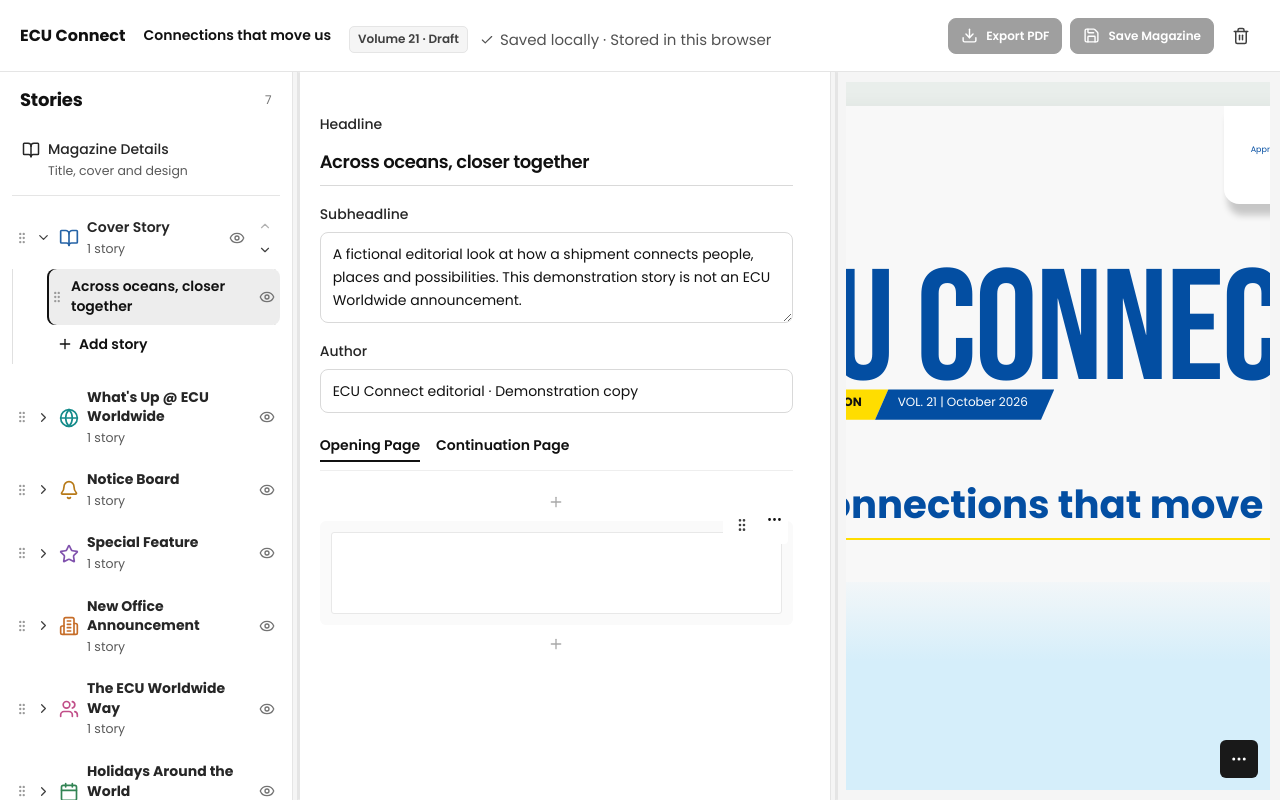
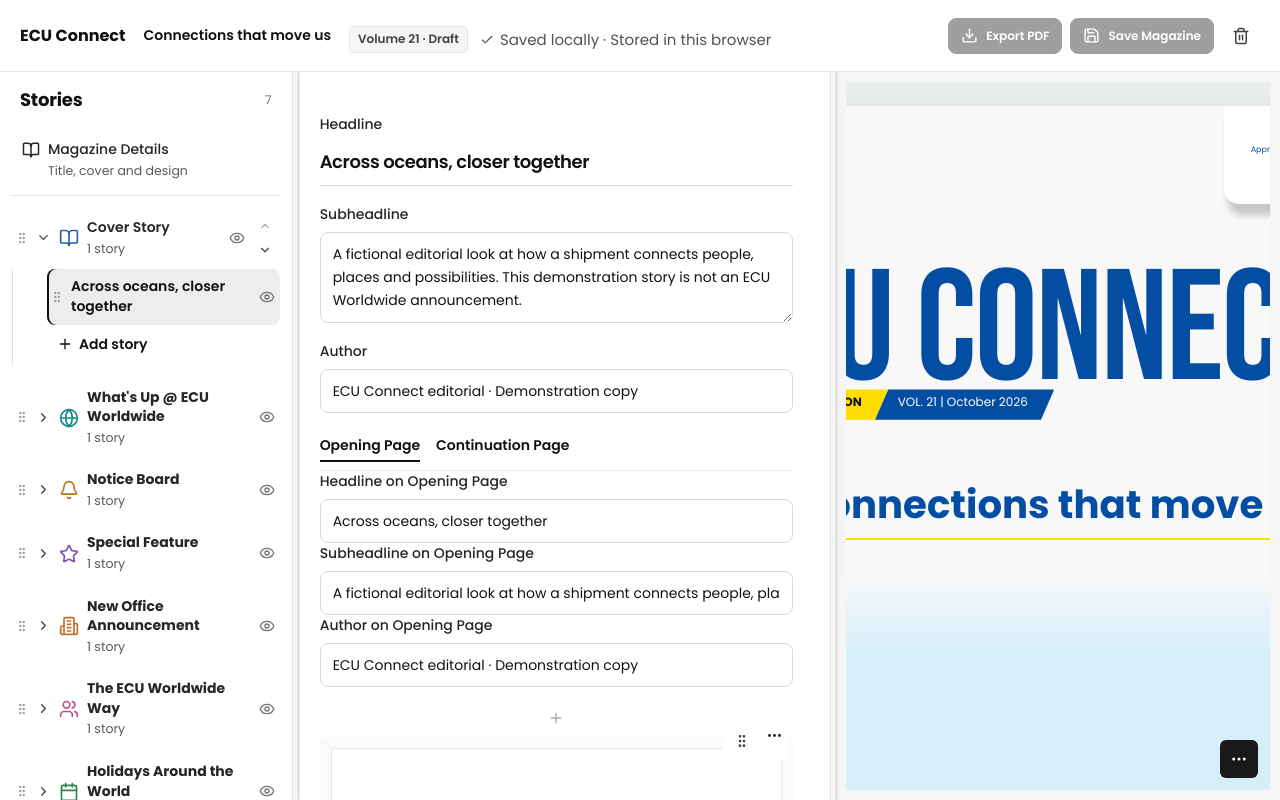
Before and after one commit to kamleshgaonkar/ecu-connect-magazine, a Next.js app: page /issues/volume-21-sample in a window 1280 px wide. Built offline with nearby package versions, Linux system fonts and the light colour scheme.

Commit message:
Support opening field overrides for every story

```diff
--- a/src/components/grid-editor.tsx
+++ b/src/components/grid-editor.tsx
@@ -266,7 +266,7 @@
           {structureOnly ? "Continuation Page" : "Continuation layout"}
         </button>
       </div>
-      {story.pagePair && !editingContinuation && (
+      {!editingContinuation && (
         <div className="opening-page-fields" aria-label="Opening Page fields">
           {(
             [
--- a/src/magazine/grid-flow.ts
+++ b/src/magazine/grid-flow.ts
@@ -48,10 +48,10 @@
     if (block.kind === "linked") {
       const text =
         block.source === "headline"
-          ? story.title
+          ? (story.openingFields?.title ?? story.title)
           : block.source === "introduction"
-            ? story.subtitle
-            : story.byline;
+            ? (story.openingFields?.subtitle ?? story.subtitle)
+            : (story.openingFields?.byline ?? story.byline);
       return api.rich(
         block.source === "headline" ? "h2" : "p",
         block.source === "headline"
--- a/src/magazine/pagination.ts
+++ b/src/magazine/pagination.ts
@@ -442,12 +442,16 @@
             ),
           ),
         );
-        if (!linked.has("headline"))
-          heading.append(el("h2", "story-title", item.story.title));
-        if (item.story.subtitle && !linked.has("introduction"))
-          heading.append(el("p", "subtitle", item.story.subtitle));
-        if (item.story.byline && !linked.has("author"))
-          heading.append(el("p", "byline", item.story.byline));
+        const title = item.story.openingFields?.title ?? item.story.title;
+        const subtitle =
+          item.story.openingFields?.subtitle ?? item.story.subtitle;
+        const byline = item.story.openingFields?.byline ?? item.story.byline;
+        if (!linked.has("headline") && title)
+          heading.append(el("h2", "story-title", title));
+        if (subtitle && !linked.has("introduction"))
+          heading.append(el("p", "subtitle", subtitle));
+        if (byline && !linked.has("author"))
+          heading.append(el("p", "byline", byline));
         add(heading, true);
       }
       if (item.pageTemplate === "opener" && !item.story.visual?.hero)
```
Also changed, not shown: 3 other files (tests, documents, lock files or other folders).
